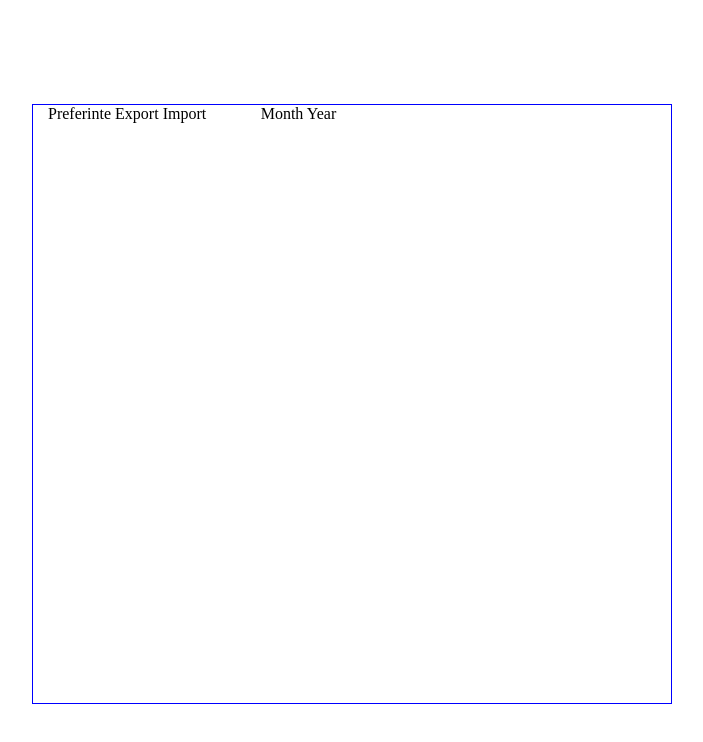
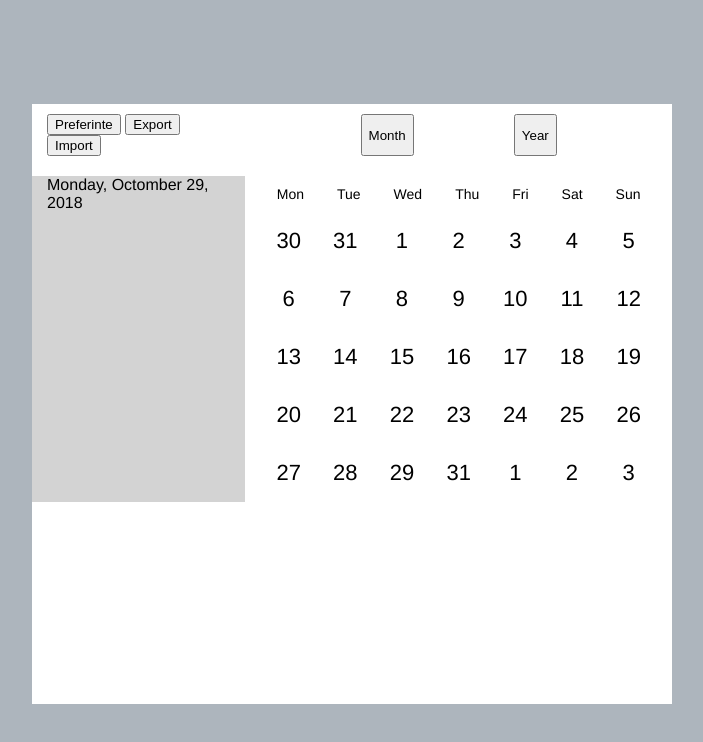
Before and after one commit to andrei-casu/coca, a plain HTML site: page index.html in a window 1280 px wide. Shown: the whole page, without its empty margins (288-991 px from the left). Drawn offline with Linux system fonts and the light colour scheme.

Commit message:
added calendar html minimal structure

```diff
--- /dev/null
+++ b/general.scss
@@ -0,0 +1,182 @@
+
+$default-padding: 10px;
+$default-margin: 10px;
+$bck-color: #adb5bd;
+
+
+*, ::after, ::before {
+    box-sizing: border-box;
+}
+
+body{
+    background-color: $bck-color;
+}
+
+.p-relative{
+    position: relative;
+}
+.p-absolute{
+    position: absolute;
+}
+
+.d-none{
+    display: none;
+}
+.d-block{
+    display: block;
+}
+.d-grid{
+    display: grid;
+}
+.d-flex{
+    display: flex;
+}
+
+.float-left{
+    float: left;
+}
+.float-right{
+    float: right;
+}
+
+.text-center{
+    text-align: center;
+}
+.text-left{
+    text-align: left;
+}
+.text-right{
+    text-align: right;
+}
+.text-justify{
+    text-align: justify;
+}
+
+.container {
+    margin-right: auto;
+    margin-left: auto;
+    padding-right: 15px;
+    padding-left: 15px;
+    width: 100%;
+}
+.row{
+    display: flex;
+    flex-wrap: wrap;
+    margin-right: -15px;
+    margin-left: -15px;
+}
+.col-1, .col-2, .col-3, .col-4, .col-5, .col-6, .col-7, .col-8, .col-9, .col-10, .col-11, .col-12{
+    position: relative;
+    width: 100%;
+    min-height: 1px;
+    padding-right: 15px;
+    padding-left: 15px;
+}
+.col-9{
+    max-width:75%;
+    flex: 0 0 75%;
+}
+.col-8{
+    max-width: 66.66666667%;
+    flex: 0 0 66.66666667%;
+}
+.col-7{
+    max-width: 58.33333333%;
+    flex: 0 0 58.33333333%;
+}
+.col-6{
+    max-width: 50%;
+    flex: 0 0 50%;
+}
+.col-5{
+    max-width: 41.666666667%;
+    flex: 0 0 41.666666667%;
+}
+.col-4 {
+    max-width: 33.33333333%;
+    flex: 0 0 33.33333333%;
+}
+.col-3{
+    max-width: 25%;
+    flex: 0 0 25%;
+}
+
+.d-inline-block{
+    display: inline-block;
+}
+
+.w-25{
+   width: 25%;
+}
+.w-50{
+    width: 50%;
+}
+.w-75{
+    width: 75%;
+}
+.w-100{
+    width: 100%;
+}
+
+.h-25{
+    height: 25%;
+ }
+.h-50{
+    height: 50%;
+ }
+.h-75{
+    height: 75%;
+ }
+.h-100{
+    height: 100%;
+ }
+
+.pt{
+    padding-top: $default-padding;
+}
+.pb{
+    padding-bottom: $default-padding;
+}
+.pl{
+    padding-left: $default-padding;
+}
+.pr{
+    padding-right: $default-padding;
+}
+.px{
+    padding: 0 $default-padding;
+}
+.py{
+    padding: $default-padding 0;
+}
+.p{
+    padding: $default-padding;
+}
+.p0{
+    padding: 0;
+}
+
+.mt{
+    margin-top: $default-margin;
+}
+.mb{
+    margin-bottom: $default-margin;
+}
+.ml{
+    margin-left: $default-margin;
+}
+.mr{
+    margin-right: $default-margin;
+}
+.mx{
+    margin: 0 $default-margin;
+}
+.my{
+    margin: $default-margin 0;
+}
+.m{
+    margin: $default-margin;
+}
+.m0{
+    margin: 0;
+}
--- a/index.html
+++ b/index.html
@@ -4,6 +4,7 @@
     <meta charset="UTF-8">
     <meta name="viewport" content="width=device-width, initial-scale=1.0">
     <meta http-equiv="X-UA-Compatible" content="ie=edge">
+    <link rel="stylesheet" type="text/css" href="general.css">
     <link rel="stylesheet" type="text/css" href="style.css">
     <link rel="stylesheet" href="https://use.fontawesome.com/releases/v5.4.2/css/all.css" integrity="sha384-/rXc/GQVaYpyDdyxK+ecHPVYJSN9bmVFBvjA/9eOB+pb3F2w2N6fc5qB9Ew5yIns" crossorigin="anonymous">
     <script type="text/javascript" src="./index.js"></script>
@@ -11,16 +12,71 @@
 </head>
 <body >
     <div class="my-body container p-absolute w-50 h-75">
-        <header class="row">
-            <div class="col-4">
-                Preferinte
-                Export
-                Import
+        <header class="row py">
+            <div class="col-4 header-left">
+                <button>Preferinte</button>
+                <button>Export</button>
+                <button>Import</button>
             </div>
-            <div class="col-8">
-                Month Year
+            <div class="col-8 header-right">
+                <button>Month</button>
+                <button>Year</button>
             </div>
         </header>
+        <section class="row py">
+            <div class="col-4 about-date">
+                Monday, Octomber 29, 2018
+            </div>
+            <div class="col-8 calendar">
+                <div class = "calendar-days-of-week">
+                    <div id="Mon" class="p text-center">Mon</div>
+                    <div id="Tue" class="p text-center">Tue</div>
+                    <div id="Wed" class="p text-center">Wed</div>
+                    <div id="Thu" class="p text-center">Thu</div>
+                    <div id="Fri" class="p text-center">Fri</div>
+                    <div id="Sat" class="p text-center">Sat</div>
+                    <div id="Sun" class="p text-center">Sun</div>
+                </div>
+                <div class="calendar-days">
+                    <div id="calendar-item-1"  class="calendar-item text-center">30</div>
+                    <div id="calendar-item-2"  class="calendar-item text-center">31</div>
+                    <div id="calendar-item-3"  class="calendar-item text-center">1</div>
+                    <div id="calendar-item-4"  class="calendar-item text-center">2</div>
+                    <div id="calendar-item-5"  class="calendar-item text-center">3</div>
+                    <div id="calendar-item-6"  class="calendar-item text-center">4</div>
+                    <div id="calendar-item-7"  class="calendar-item text-center">5</div>
+                    <div id="calendar-item-8"  class="calendar-item text-center">6</div>
+                    <div id="calendar-item-9"  class="calendar-item text-center">7</div>
+                    <div id="calendar-item-10" class="calendar-item text-center">8</div>
+                    <div id="calendar-item-11" class="calendar-item text-center">9</div>
+                    <div id="calendar-item-12" class="calendar-item text-center">10</div>
+                    <div id="calendar-item-13" class="calendar-item text-center">11</div>
+                    <div id="calendar-item-14" class="calendar-item text-center">12</div>
+                    <div id="calendar-item-15" class="calendar-item text-center">13</div>
+                    <div id="calendar-item-16" class="calendar-item text-center">14</div>
+                    <div id="calendar-item-17" class="calendar-item text-center">15</div>
+                    <div id="calendar-item-18" class="calendar-item text-center">16</div>
+                    <div id="calendar-item-19" class="calendar-item text-center">17</div>
+                    <div id="calendar-item-20" class="calendar-item text-center">18</div>
+                    <div id="calendar-item-21" class="calendar-item text-center">19</div>
+                    <div id="calendar-item-22" class="calendar-item text-center">20</div>
+                    <div id="calendar-item-23" class="calendar-item text-center">21</div>
+                    <div id="calendar-item-24" class="calendar-item text-center">22</div>
+                    <div id="calendar-item-25" class="calendar-item text-center">23</div>
+                    <div id="calendar-item-26" class="calendar-item text-center">24</div>
+                    <div id="calendar-item-27" class="calendar-item text-center">25</div>
+                    <div id="calendar-item-28" class="calendar-item text-center">26</div>
+                    <div id="calendar-item-29" class="calendar-item text-center">27</div>
+                    <div id="calendar-item-30" class="calendar-item text-center">28</div>
+                    <div id="calendar-item-31" class="calendar-item text-center">29</div>
+                    <div id="calendar-item-32" class="calendar-item text-center">31</div>
+                    <div id="calendar-item-33" class="calendar-item text-center">1</div>
+                    <div id="calendar-item-34" class="calendar-item text-center">2</div>
+                    <div id="calendar-item-35" class="calendar-item text-center">3</div>
+                </div>
+            </div>
+        </header>
+        </section>
     </div>
 </body>
 </html>
--- a/style.scss
+++ b/style.scss
@@ -1,179 +1,100 @@
-
-$default-padding: 10px;
-$default-margin: 10px;
-$bck-color: #adb5bd;
 
 
-*, ::after, ::before {
-    box-sizing: border-box;
-}
 
 .my-body{
     background-color: #fff;
-    border: 1px solid blue;
     top: 13%;
     left: 25%;
+    font-family: 'Proxima Nova Soft', 'Helvetica Neue', sans-serif;
+
+    header{
+        .header-right{
+            display: flex;
+            justify-content: space-evenly;
+        }
     }
 
-.p-relative{
-    position: relative;
-}
-.p-absolute{
-    position: absolute;
+    section{
+        .about-date{
+            background-color: lightgrey;
         }
 
-.d-none{
-    display: none;
+        .calendar{
+            .calendar-days-of-week{
+                display: grid;
+                div{
+                    font-size: 14px;
                 }
-.d-block{
-    display: block;
+                #Mon{
+                    grid-row: 1/2;
+                    grid-column: 1/2;
                 }
-.d-grid{
-    display: grid;
+                #Tue{
+                    grid-row: 1/2;
+                    grid-column: 2/3;
                 }
-.d-flex{
-    display: flex;
+                #Wed{
+                    grid-row: 1/2;
+                    grid-column: 3/4;
+                }
+                #Thu{
+                    grid-row: 1/2;
+                    grid-column: 4/5;
+                }
+                #Fri{
+                    grid-row: 1/2;
+                    grid-column: 5/6;
+                }
+                #Sat{
+                    grid-row: 1/2;
+                    grid-column: 6/7;
+                }
+                #Sun{
+                    grid-row: 1/2;
+                    grid-column: 7/8;
+                }
             }
 
-.float-left{
-    float: left;
-}
-.float-right{
-    float: right;
+            .calendar-days{
+                display: grid;
+
+                div{
+                    cursor: pointer;
+                    padding: 1rem;
+                    font-size: 22px;
+
                 }
 
-.text-center{
-    text-align: center;
+                #calendar-item-1{
+                    grid-row: 1/2;
+                    grid-column: 1/2;
                 }
-.text-left{
-    text-align: left;
+                #calendar-item-2{
+                    grid-row: 1/2;
+                    grid-column: 2/3;
                 }
-.text-right{
-    text-align: right;
+                #calendar-item-3{
+                    grid-row: 1/2;
+                    grid-column: 3/4;
                 }
-.text-justify{
-    text-align: justify;
+                #calendar-item-4{
+                    grid-row: 1/2;
+                    grid-column: 4/5;
+                }
+                #calendar-item-5{
+                    grid-row: 1/2;
+                    grid-column: 5/6;
+                }
+                #calendar-item-6{
+                    grid-row: 1/2;
+                    grid-column: 6/7;
+                }
+                #calendar-item-7{
+                    grid-row: 1/2;
+                    grid-column: 7/8;
+                }
+            }
         }
 
-.container {
-    margin-right: auto;
-    margin-left: auto;
-    padding-right: 15px;
-    padding-left: 15px;
-    width: 100%;
     }
-.row{
-    display: flex;
-    flex-wrap: wrap;
-    margin-right: -15px;
-    margin-left: -15px;
 }
-.col-1, .col-2, .col-3, .col-4, .col-5, .col-6, .col-7, .col-8, .col-9, .col-10, .col-11, .col-12{
-    position: relative;
-    width: 100%;
-    min-height: 1px;
-    padding-right: 15px;
-    padding-left: 15px;
-}
-.col-9{
-    max-width:75%;
-    flex: 0 0 75%;
-}
-.col-8{
-    max-width: 66.66666667%;
-    flex: 0 0 66.66666667%;
-}
-.col-7{
-    max-width: 58.33333333%;
-    flex: 0 0 58.33333333%;
-}
-.col-6{
-    max-width: 50%;
-    flex: 0 0 50%;
-}
-.col-5{
-    max-width: 41.666666667%;
-    flex: 0 0 41.666666667%;
-}
-.col-4 {
-    max-width: 33.33333333%;
-    flex: 0 0 33.33333333%;
-}
-.col-3{
-    max-width: 25%;
-    flex: 0 0 25%;
-}
-
-.d-inline-block{
-    display: inline-block;
-}
-
-.w-25{
-   width: 25%;
-}
-.w-50{
-    width: 50%;
-}
-.w-75{
-    width: 75%;
-}
-.w-100{
-    width: 100%;
-}
-
-.h-25{
-    height: 25%;
- }
-.h-50{
-    height: 50%;
- }
-.h-75{
-    height: 75%;
- }
-.h-100{
-    height: 100%;
- }
-
-.pt{
-    padding-top: $default-padding;
-}
-.pb{
-    padding-bottom: $default-padding;
-}
-.pl{
-    padding-left: $default-padding;
-}
-.pr{
-    padding-right: $default-padding;
-}
-.px{
-    padding: 0 $default-padding;
-}
-.py{
-    padding: $default-padding 0;
-}
-.p0{
-    padding: 0;
-}
-
-.mt{
-    margin-top: $default-margin;
-}
-.mb{
-    margin-bottom: $default-margin;
-}
-.ml{
-    margin-left: $default-margin;
-}
-.mr{
-    margin-right: $default-margin;
-}
-.mx{
-    margin: 0 $default-margin;
-}
-.my{
-    margin: $default-margin 0;
-}
-.m0{
-    margin: 0;
-}
```
Also changed, not shown: general.css (added), style.css, 2 other files. Lines whose indentation alone changed are shown as unchanged.
